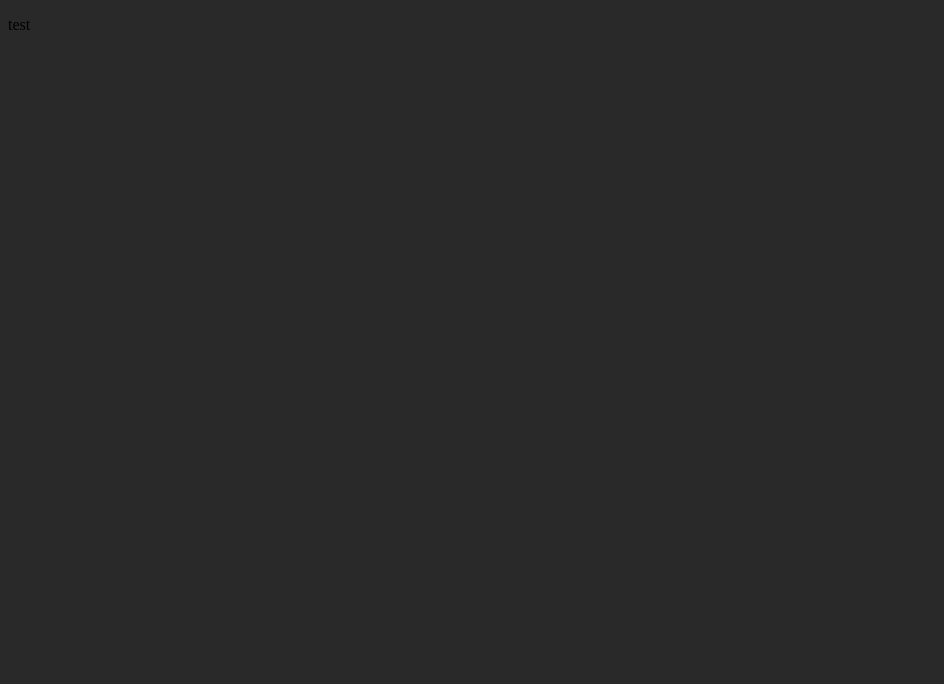
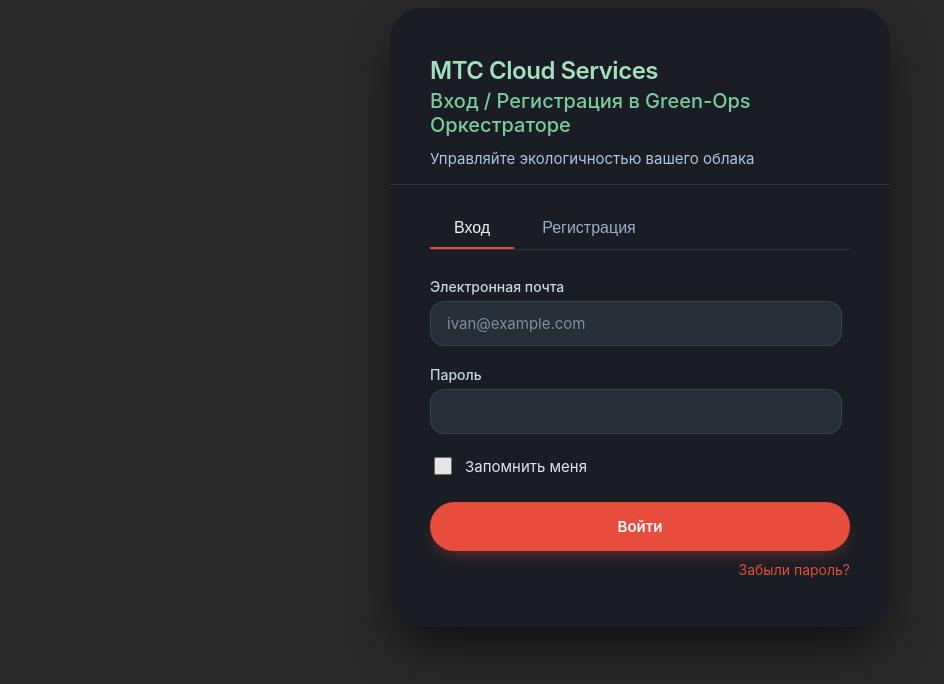
Before and after one commit to yeliseimatsias/MTC-EcoCloud, a React (Vite) app in the folder mtcEcoCloud/: page / in a window 1280 px wide. Shown: the top 684 px of the page, without its empty margins (0-944 px from the left). Built offline with nearby package versions, Linux system fonts and the light colour scheme.

Commit message:
Add request code to LoginForm

```diff
--- a/mtcEcoCloud/src/App.jsx
+++ b/mtcEcoCloud/src/App.jsx
@@ -1,9 +1,11 @@
 import { useState } from 'react'
+import Header from './Header'
 
 function App() {
 
   return (
-    <p>test</p>
+    <Header navItems={['Панель управления', 'Виртуальные серверы', 'Сети', 'Хранилище', 'Мониторинг']}/>
+
   )
 }
 
--- /dev/null
+++ b/mtcEcoCloud/src/Header.jsx
@@ -0,0 +1,22 @@
+import React from 'react';
+import './css/Header.css';
+
+const Header = ({ navItems = [] }) => {
+  return (
+    <header className="header">
+      <div className="header__logo">МТС</div>
+      <nav className="header__nav">
+        {navItems.map((item, index) => (
+          <a key={index} href="#" className="header__nav-link">{item}</a>
+        ))}
+      </nav>
+      <div className="header__user">
+        <span className="header__user-name">Егор С.</span>
+        <span className="header__user-metric">Баланс</span>
+        <span className="header__user-initials">0 р.</span>
+      </div>
+    </header>
+  );
+};
+
+export default Header;
--- a/mtcEcoCloud/src/LoginForm.jsx
+++ b/mtcEcoCloud/src/LoginForm.jsx
@@ -1,29 +1,97 @@
 // components/LoginForm.jsx
-import React from 'react';
+import React, { useState } from 'react';
 import FormField from './FormField';
 import CheckboxField from './CheckboxField';
 import Button from './Button';
 
 const LoginForm = () => {
+  const [email, setEmail] = useState('');
+  const [password, setPassword] = useState('');
+  const [remember, setRemember] = useState(false);
+  const [loading, setLoading] = useState(false);
+  const [message, setMessage] = useState('');
+
+  const handleSubmit = async (e) => {
+    e.preventDefault();
+
+    if (!email || !password) {
+      setMessage('Пожалуйста, заполните все поля');
+      return;
+    }
+
+    setLoading(true);
+    setMessage('');
+
+    try {
+      // GET-запрос с параметрами в URL
+      const url = new URL('https://your-api.com/login');
+      url.searchParams.append('email', email);
+      url.searchParams.append('password', password);
+      url.searchParams.append('remember', remember);
+
+      const response = await fetch(url, {
+        method: 'GET',
+        headers: {
+          'Accept': 'application/json',
+        },
+      });
+
+      const data = await response.json();
+
+      if (response.ok) {
+        // Предположим, сервер возвращает { success: true, token, ... }
+        if (data.success) {
+          setMessage('Успешный вход!');
+          console.log('Данные пользователя:', data.user);
+          // Сохраняем токен, перенаправляем и т.д.
+        } else {
+          setMessage(data.message || 'Неверный email или пароль');
+        }
+      } else {
+        setMessage(data.message || 'Ошибка сервера');
+      }
+    } catch (error) {
+      setMessage('Ошибка сети');
+      console.error(error);
+    } finally {
+      setLoading(false);
+    }
+  };
+
   return (
-    <form className="auth-form" onSubmit={(e) => e.preventDefault()}>
+    <form className="auth-form" onSubmit={handleSubmit}>
       <FormField
         label="Электронная почта"
         type="email"
         id="email"
         placeholder="ivan@example.com"
+        value={email}
+        onChange={(e) => setEmail(e.target.value)}
       />
       <FormField
         label="Пароль"
         type="password"
         id="password"
+        value={password}
+        onChange={(e) => setPassword(e.target.value)}
       />
       <div className="auth-form__checkbox-group">
-        <CheckboxField id="remember" label="Запомнить меня" />
+        <CheckboxField
+          id="remember"
+          label="Запомнить меня"
+          checked={remember}
+          onChange={(e) => setRemember(e.target.checked)}
+        />
       </div>
+
+      {message && <div className="auth-form__message">{message}</div>}
+
       <div className="auth-form__actions">
-        <Button variant="eco" type="submit">Войти</Button>
+        <Button variant="eco" type="submit" disabled={loading}>
+          {loading ? 'Вход...' : 'Войти'}
+        </Button>
       </div>
+
       <div className="auth-form__forgot">
         <a href="#" className="auth-link">Забыли пароль?</a>
       </div>
--- /dev/null
+++ b/mtcEcoCloud/src/css/Header.css
@@ -0,0 +1,70 @@
+/* Header.css */
+.header {
+  display: flex;
+  align-items: center;
+  justify-content: space-between;
+  padding: 10px 20px;
+  background-color: #f8f9fa;
+  border-bottom: 1px solid #e9ecef;
+  font-family: Arial, sans-serif;
+}
+
+.header__logo {
+  font-weight: bold;
+  font-size: 1.5rem;
+  color: #dc3545; /* фирменный цвет МТС */
+}
+
+.header__nav {
+  display: flex;
+  gap: 20px;
+}
+
+.header__nav-link {
+  text-decoration: none;
+  color: #495057;
+  font-size: 1rem;
+  padding: 5px 0;
+  border-bottom: 2px solid transparent;
+  transition: color 0.2s, border-color 0.2s;
+}
+
+.header__nav-link:hover {
+  color: #dc3545;
+  border-bottom-color: #dc3545;
+}
+
+.header__user {
+  display: flex;
+  align-items: center;
+  gap: 15px;
+  background-color: #e9ecef;
+  padding: 5px 10px;
+  border-radius: 20px;
+}
+
+.header__user-name {
+  font-weight: 600;
+  color: #212529;
+}
+
+.header__user-metric {
+  background-color: #dc3545;
+  color: white;
+  padding: 3px 8px;
+  border-radius: 12px;
+  font-size: 0.85rem;
+}
+
+.header__user-initials {
+  width: 32px;
+  height: 32px;
+  background-color: #6c757d;
+  color: white;
+  display: flex;
+  align-items: center;
+  justify-content: center;
+  border-radius: 50%;
+  font-weight: bold;
+  font-size: 0.9rem;
+}
--- a/mtcEcoCloud/src/main.jsx
+++ b/mtcEcoCloud/src/main.jsx
@@ -5,6 +5,6 @@ import './css/index.css'
 
 
 createRoot(document.getElementById('root')).render(
- // <Authorization />
-  <App />
+  <Authorization />
+  //<App />
 )
```
